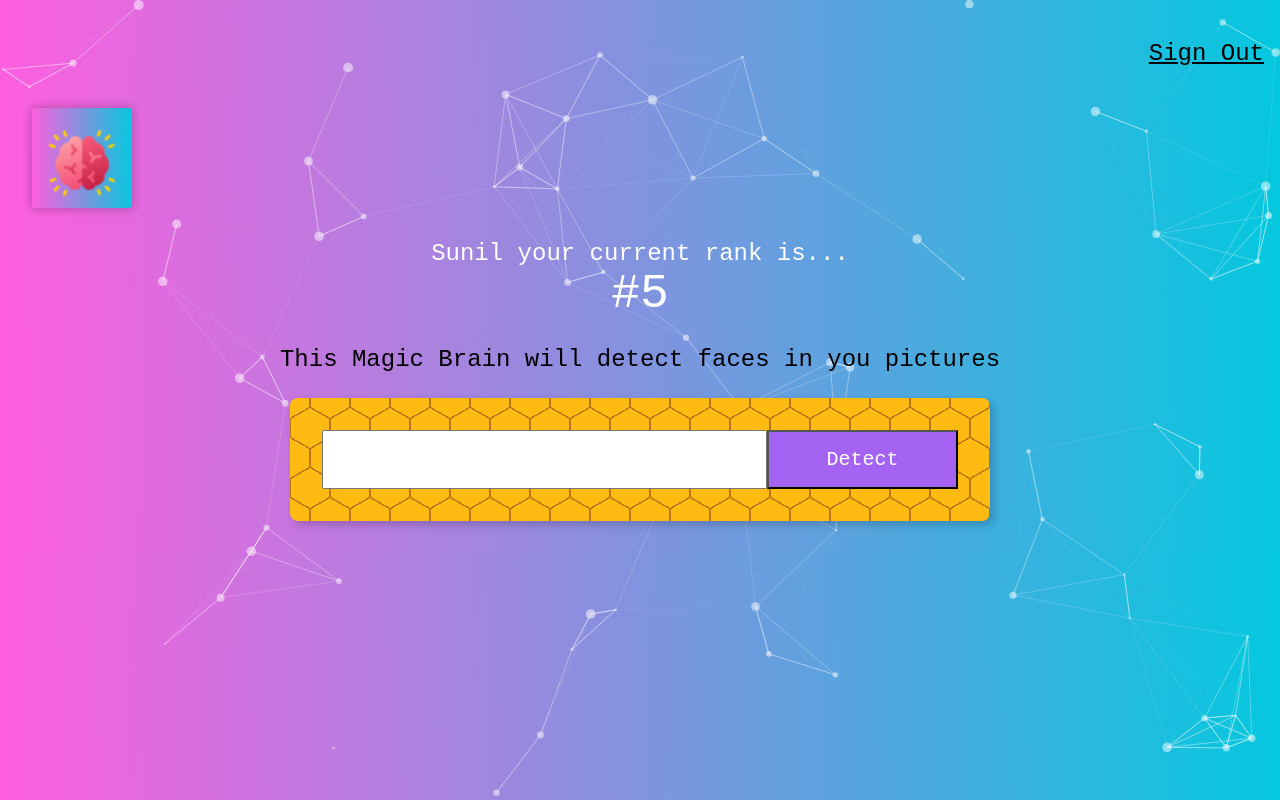
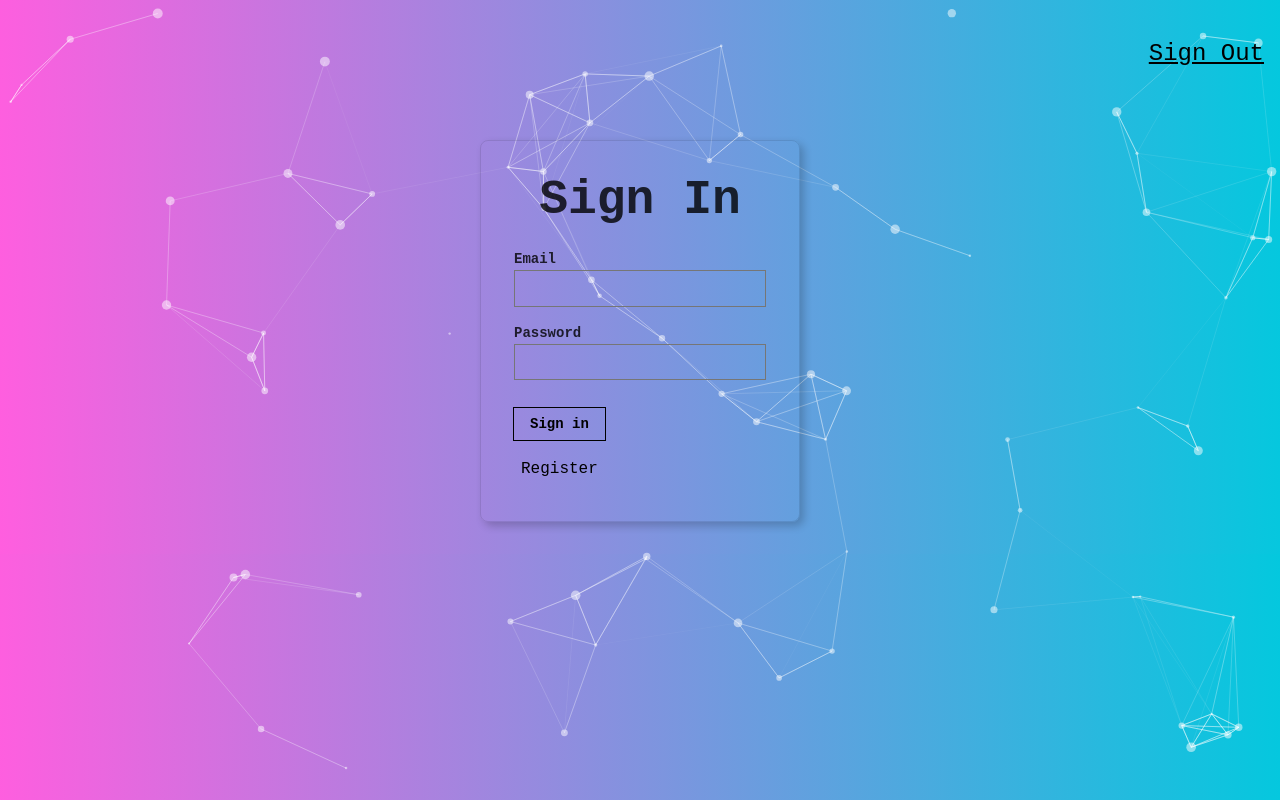
Before and after one commit to sunilom563/SmartBrain, a React (Create React App) app: page / in a window 1280 px wide. Built offline with nearby package versions, Linux system fonts and the light colour scheme; what clarifai would draw is missing.

Commit message:
added signin component

```diff
--- a/src/App.js
+++ b/src/App.js
@@ -7,6 +7,7 @@
 import Rank from './components/Rank/Rank';
 import Sunil from './components/Particles/Sunil';
 import FaceRecognition from './components/FaceRecognition/FaceRecognition';
+import Signin from './components/Signin/Signin';
 
 
 
@@ -24,7 +25,8 @@
       this.state = {
         input : '',
         imageUrl : '',
-        box : {}
+        box : {},
+        route: 'signin'
       }
      }
 
@@ -67,11 +69,31 @@
 
      }
 
+
+
+     onRouteChange = (route) => {
+      this.setState({route:route})
+
+     }
+
+
+
+
+
+
+
+
+
   render() {
   return (
     <div className="App">
       <Sunil />
-      <Navigation />
+
+      <Navigation  onRouteChange={this.onRouteChange}/>
+
+      { this.state.route === 'signin'
+        ? <Signin   onRouteChange = {this.onRouteChange}/>
+        :<div>
               <Logo />
               <Rank/>
               <ImageLinkForm
@@ -79,6 +101,8 @@
                  onButtonSubmit={this.onButtonSubmit}
               />
               <FaceRecognition  box={this.state.box} imageUrl={this.state.imageUrl}/>
+          </ div >
+      }
 
     </div>
   );
--- a/src/components/Navigation/Navigation.js
+++ b/src/components/Navigation/Navigation.js
@@ -1,10 +1,10 @@
 import REACT from 'react'
 
 
-const Navigation = () => {
+const Navigation = ({onRouteChange}) => {
     return(
         <nav style={{display:'flex', justifyContent:'flex-end'}}>
-            <p className='f3 link dim black underline pa3 pointer '>Sign Out</p>
+            <p  onClick={() => onRouteChange('signin')} className='f3 link dim black underline pa3 pointer '>Sign Out</p>
 
         </nav>
     );
--- /dev/null
+++ b/src/components/Signin/Signin.js
@@ -0,0 +1,54 @@
+import REACT from "react";
+
+const Signin = ({ onRouteChange}) => {
+  return (
+    <div>
+      <article className="br3 ba  b--black-10 mv4 w-100 w-50-m w-25-l mw6 shadow-5 center">
+        <main className="pa4 black-80">
+          <form className="measure ">
+            <fieldset id="sign_up" className="ba b--transparent ph0 mh0">
+              <legend className="f1 fw6 ph0 mh0 center">Sign In</legend>
+              <div className="mt3">
+                <label className="center db fw6 lh-copy f6" for="email-address">
+                  Email
+                </label>
+                <input
+                  className="pa2 input-reset ba bg-transparent hover-bg-black hover-white w-100"
+                  type="email"
+                  name="email-address"
+                  id="email-address"
+                />
+              </div>
+              <div className="mv3">
+                <label className="db fw6 lh-copy f6" for="password">
+                  Password
+                </label>
+                <input
+                  className="b pa2 input-reset ba bg-transparent hover-bg-black hover-white w-100"
+                  type="password"
+                  name="password"
+                  id="password"
+                />
+              </div>
+            </fieldset>
+            <div className="">
+              <input
+                onClick={() => onRouteChange('homeeee')}
+                className="b ph3 pv2 input-reset ba b--black bg-transparent grow pointer f6 dib"
+                type="submit"
+                value="Sign in"
+              />
+            </div>
+            <div className="lh-copy mt3">
+              <a href="#0" class="f8 link dim black db ma2">
+                 Register
+              </a>
+            </div>
+          </form>
+        </main>
+      </article>
+    </div>
+  );
+};
+
+export default Signin;
```
Also changed, not shown: src/components/Register/Register.js (added, +54 -0 lines). Lines whose indentation alone changed are shown as unchanged.
